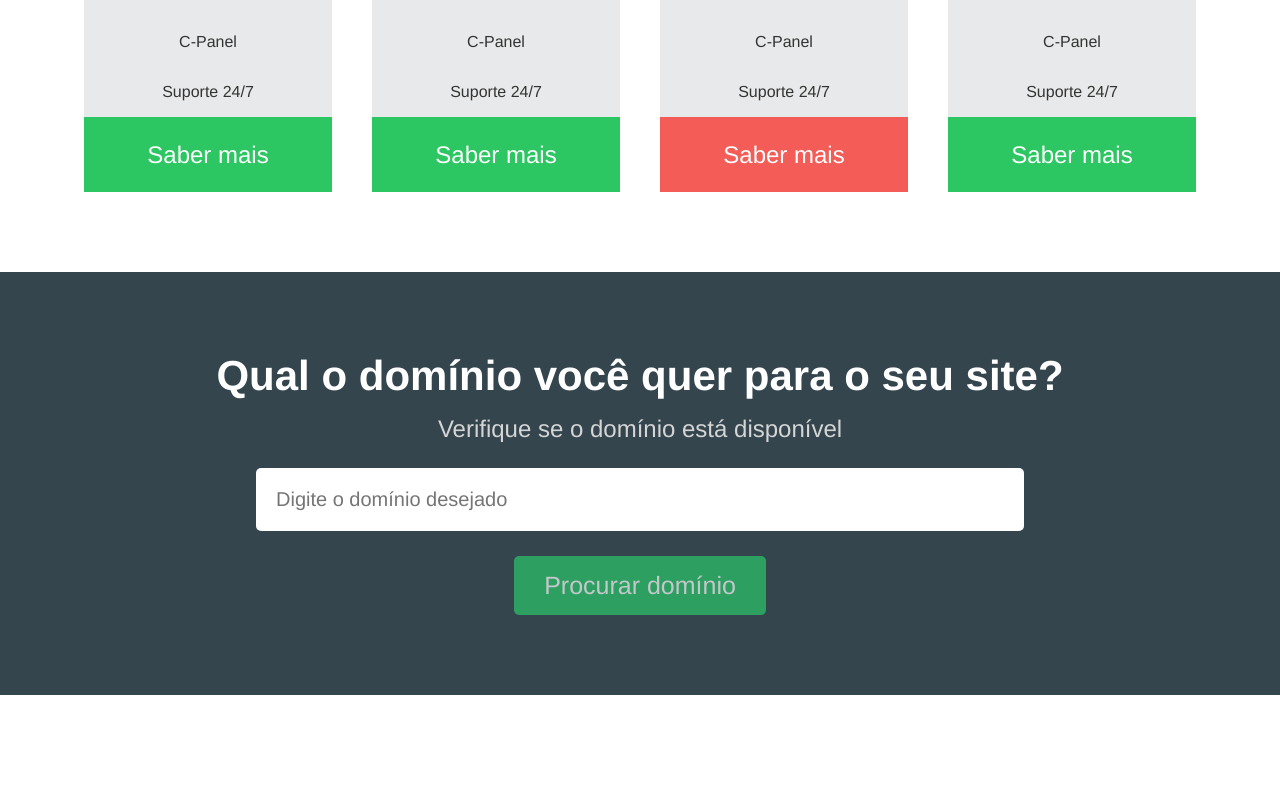
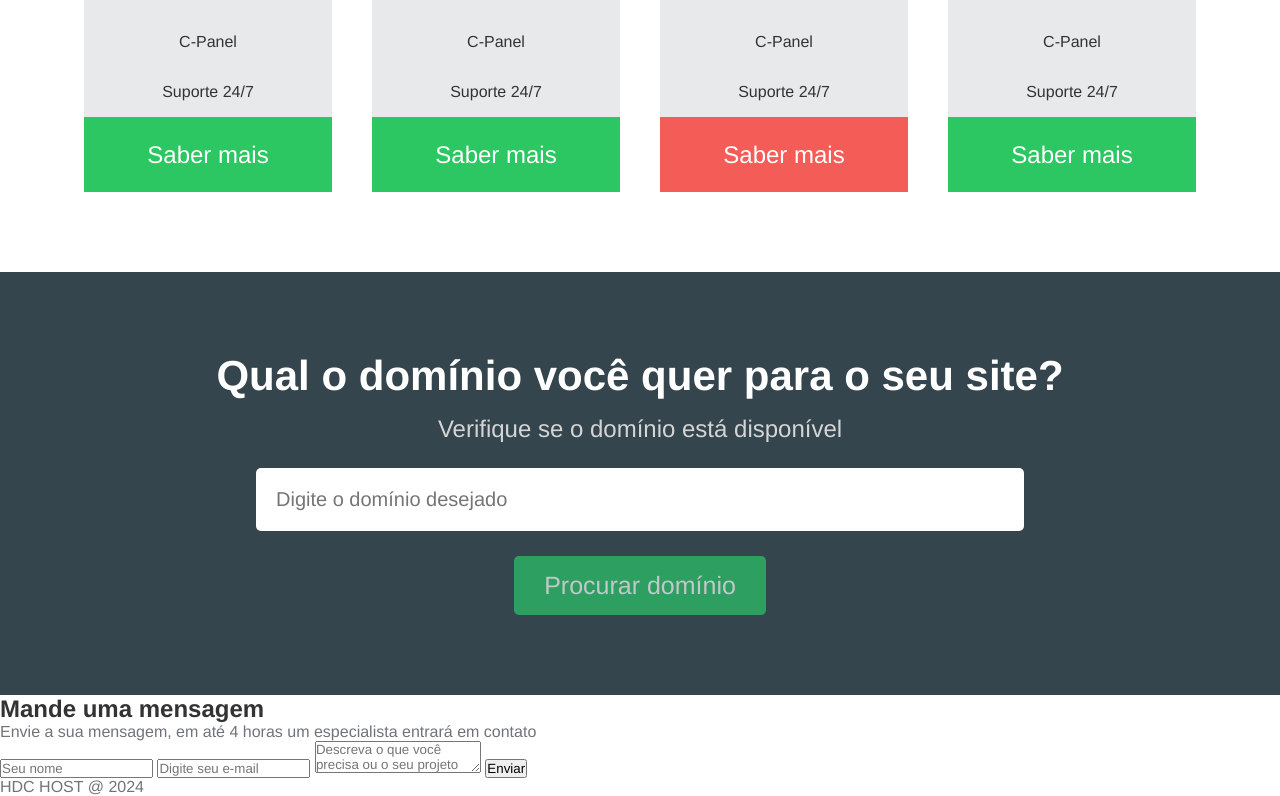
Before and after one commit to MarcosAdrianoGuedes/HDC-HOST, a plain HTML site: page index.html in a window 1280 px wide. Shown: the part 1359-2155 px from the top of the page. Before the commit the page ends 2054 px from the top, so only its background shows below. Drawn offline with Linux system fonts and the light colour scheme.

Commit message:
Adicionado HTML do formulário de contato

```diff
--- a/index.html
+++ b/index.html
@@ -128,7 +128,20 @@
                     <input type="submit" value="Procurar domínio">
                 </form>
             </section>
+            <section class="contact-container">
+                <h2>Mande uma mensagem</h2>
+                <p>Envie a sua mensagem, em até 4 horas um especialista entrará em contato</p>
+                <form>
+                    <input type="text" name="name" id="name" placeholder="Seu nome">
+                    <input type="email" name="email" id="email" placeholder="Digite seu e-mail">
+                    <textarea name="message" id="message" placeholder="Descreva o que você precisa ou o seu projeto"></textarea>
+                    <input type="submit" value="Enviar">
+                </form>
+            </section>
         </main>
+        <footer>
+            <p>HDC HOST @ 2024</p>
+        </footer>
     </div>
 </body>
 
```
